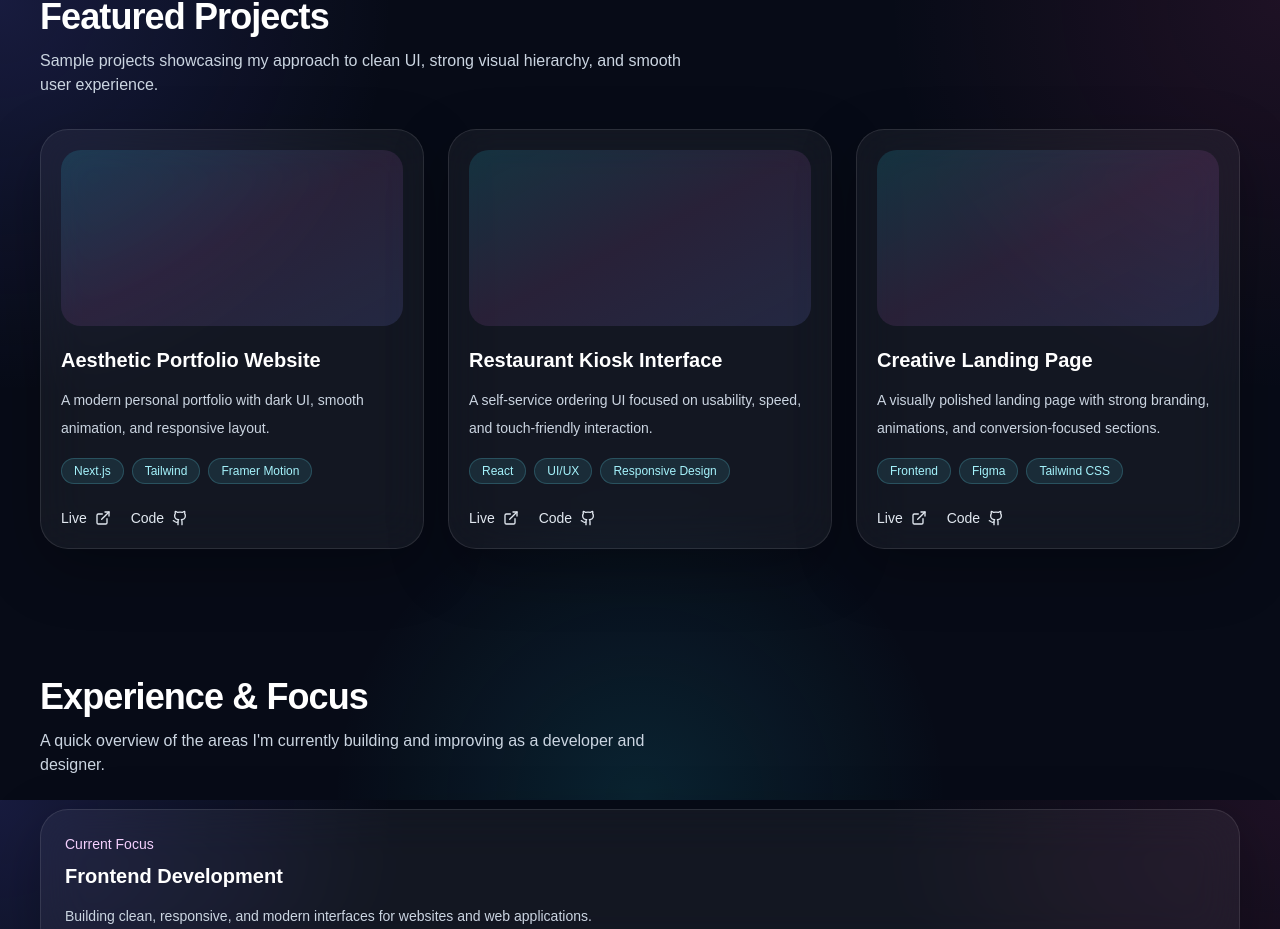
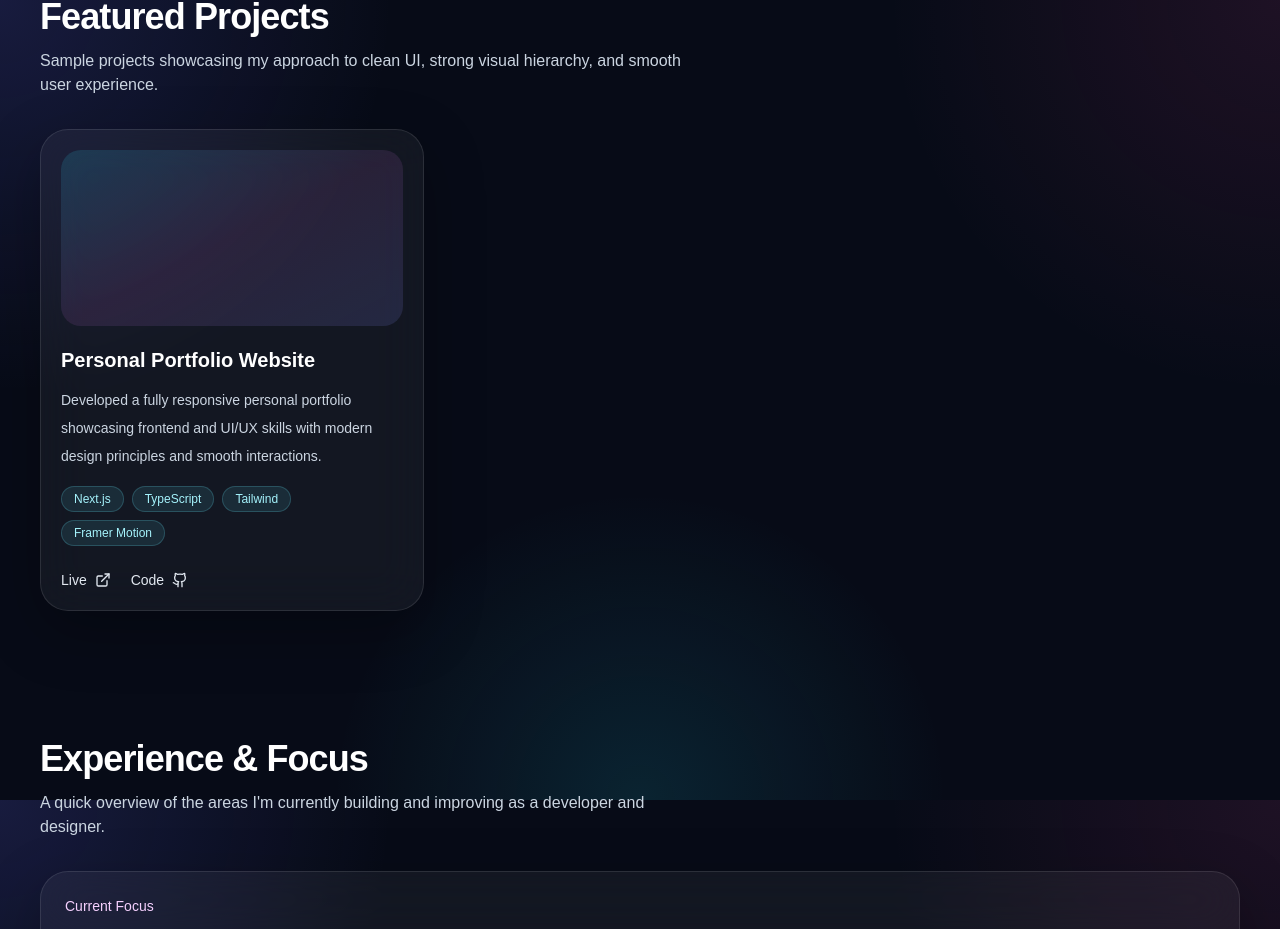
Before and after one commit to ulyssesjimboypoo-sketch/ulysses-portfolio, a Next.js app: page / in a window 1280 px wide. Shown: the part 1600-2529 px from the top of the page. Built offline with nearby package versions, Linux system fonts and the light colour scheme.

Commit message:
add portfolio project

```diff
--- a/components/Projects.tsx
+++ b/components/Projects.tsx
@@ -4,21 +4,15 @@ import { motion } from "framer-motion";
 import { ExternalLink, Github } from "lucide-react";
 import Reveal from "./Reveal";
 
+
 const projects = [
   {
-    title: "Aesthetic Portfolio Website",
-    description: "A modern personal portfolio with dark UI, smooth animation, and responsive layout.",
-    stack: ["Next.js", "Tailwind", "Framer Motion"]
-  },
-  {
-    title: "Restaurant Kiosk Interface",
-    description: "A self-service ordering UI focused on usability, speed, and touch-friendly interaction.",
-    stack: ["React", "UI/UX", "Responsive Design"]
-  },
-  {
-    title: "Creative Landing Page",
-    description: "A visually polished landing page with strong branding, animations, and conversion-focused sections.",
-    stack: ["Frontend", "Figma", "Tailwind CSS"]
+    title: "Personal Portfolio Website",
+    description:
+      "Developed a fully responsive personal portfolio showcasing frontend and UI/UX skills with modern design principles and smooth interactions.",
+    stack: ["Next.js", "TypeScript", "Tailwind", "Framer Motion"],
+    live: "https://ulysses-portfolio.vercel.app",
+    github: "https://github.com/ulyssesjimboypoo-sketch/ulysses-portfolio"
   }
 ];
 
```
